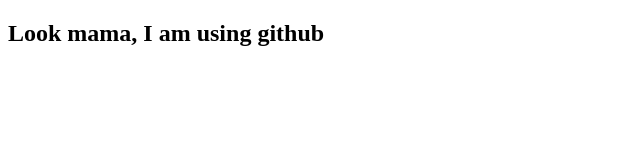
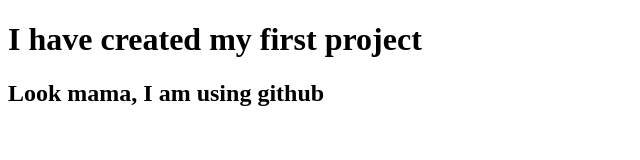
Before and after one commit to foysalmia/my-first-website, a plain HTML site: page index.html in a window 1280 px wide. Shown: the whole page, without its empty margins (0-640 px from the left). Drawn offline with Linux system fonts and the light colour scheme.

Commit message:
adding a header

```diff
--- a/index.html
+++ b/index.html
@@ -6,6 +6,7 @@
     <title>Document</title>
 </head>
 <body>
+    <h1>I have created my first project </h1>
     <h2>Look mama, I am using github</h2>
 </body>
 </html>
```
Also changed, not shown: 1 other file.
